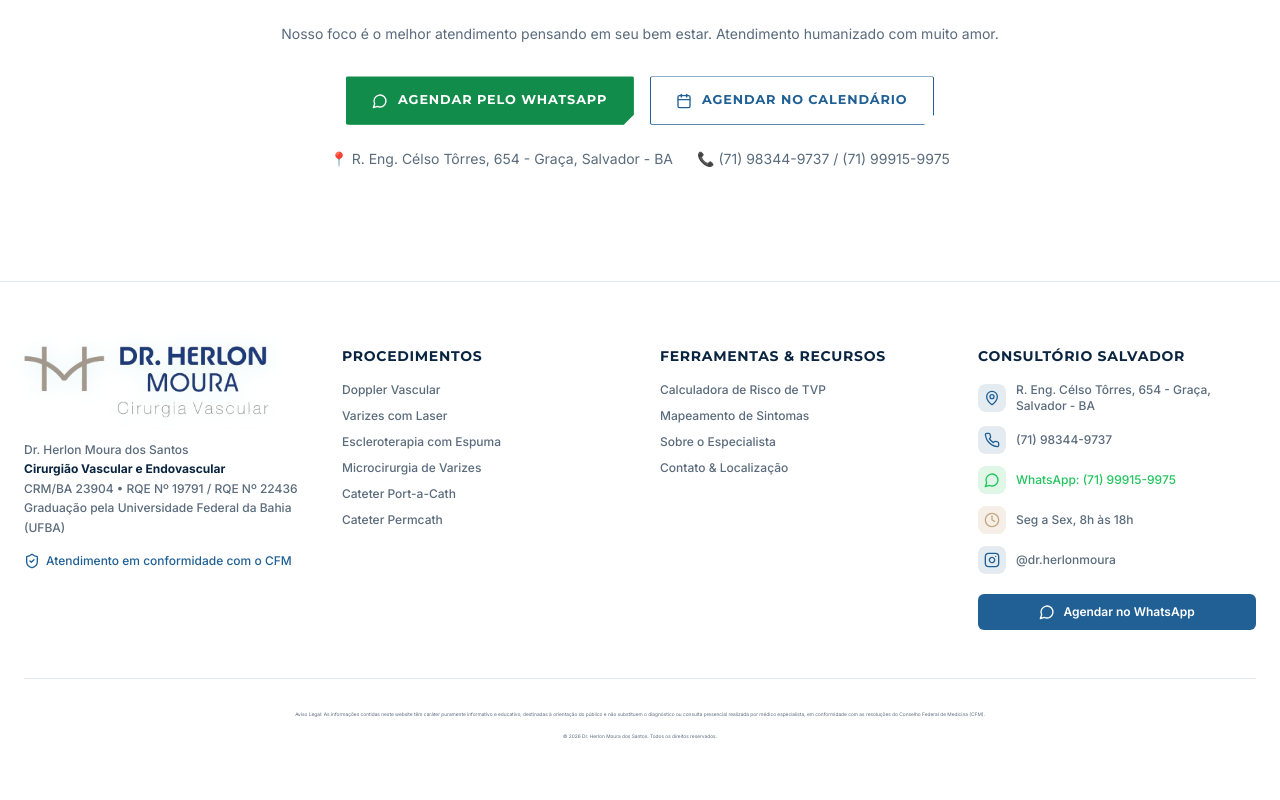
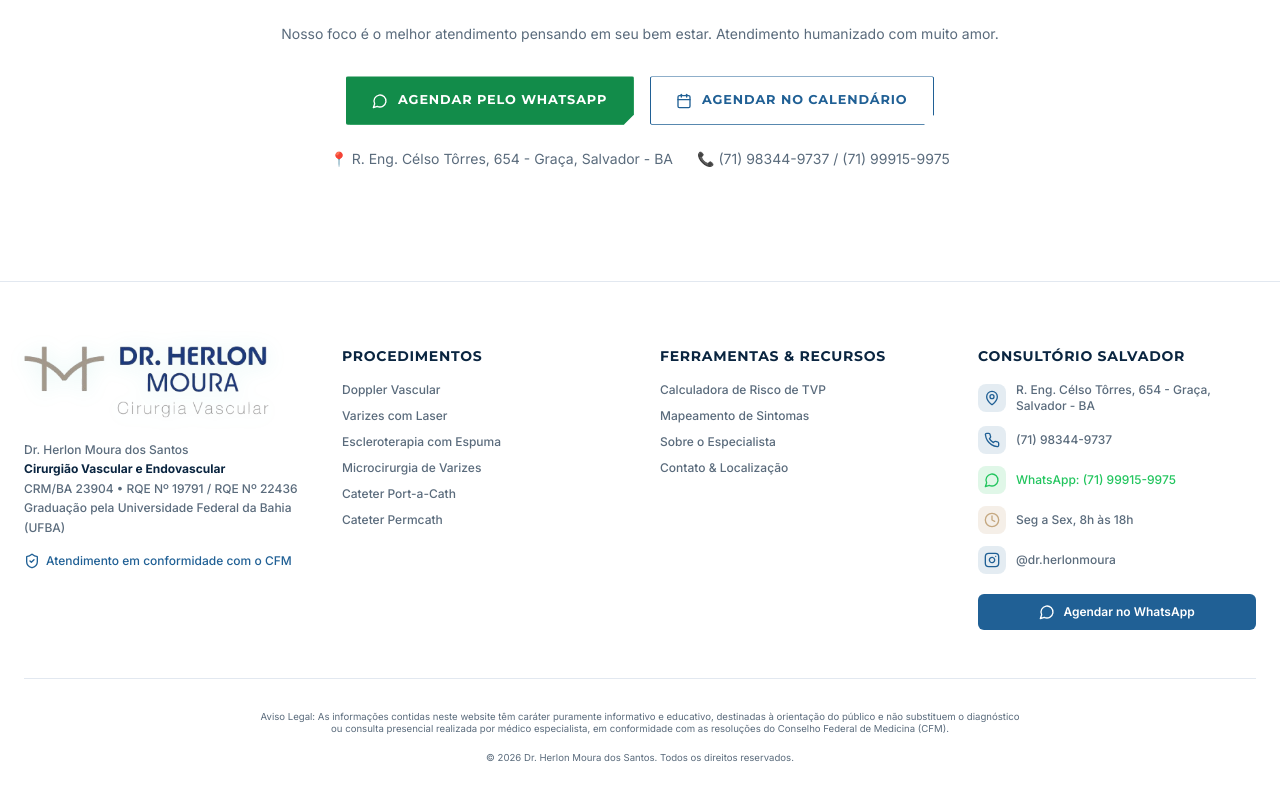
Before and after one commit to hudsonargollo/herlonmoura, a Next.js app: page / in a window 1280 px wide. Shown: the part 6569-7369 px from the top of the page. Built offline with nearby package versions, Linux system fonts and the light colour scheme; a web font is replaced by a local one.

Commit message:
chore(footer): increase legal notice + copyright 2x bigger (9.6px)

```diff
--- a/components/Footer.tsx
+++ b/components/Footer.tsx
@@ -203,11 +203,11 @@
         >
           <p
             className="mx-auto mb-4 max-w-3xl leading-relaxed"
-            style={{ color: 'var(--s-color-content-muted)', fontSize: '4.8px', lineHeight: 1.3 }}
+            style={{ color: 'var(--s-color-content-muted)', fontSize: '9.6px', lineHeight: 1.3 }}
           >
             Aviso Legal: As informações contidas neste website têm caráter puramente informativo e educativo, destinadas à orientação do público e não substituem o diagnóstico ou consulta presencial realizada por médico especialista, em conformidade com as resoluções do Conselho Federal de Medicina (CFM).
           </p>
-          <p style={{ color: 'var(--s-color-content-muted)', fontSize: '4.8px', lineHeight: 1.3 }}>
+          <p style={{ color: 'var(--s-color-content-muted)', fontSize: '9.6px', lineHeight: 1.3 }}>
             {copyright}
           </p>
         </div>
```
